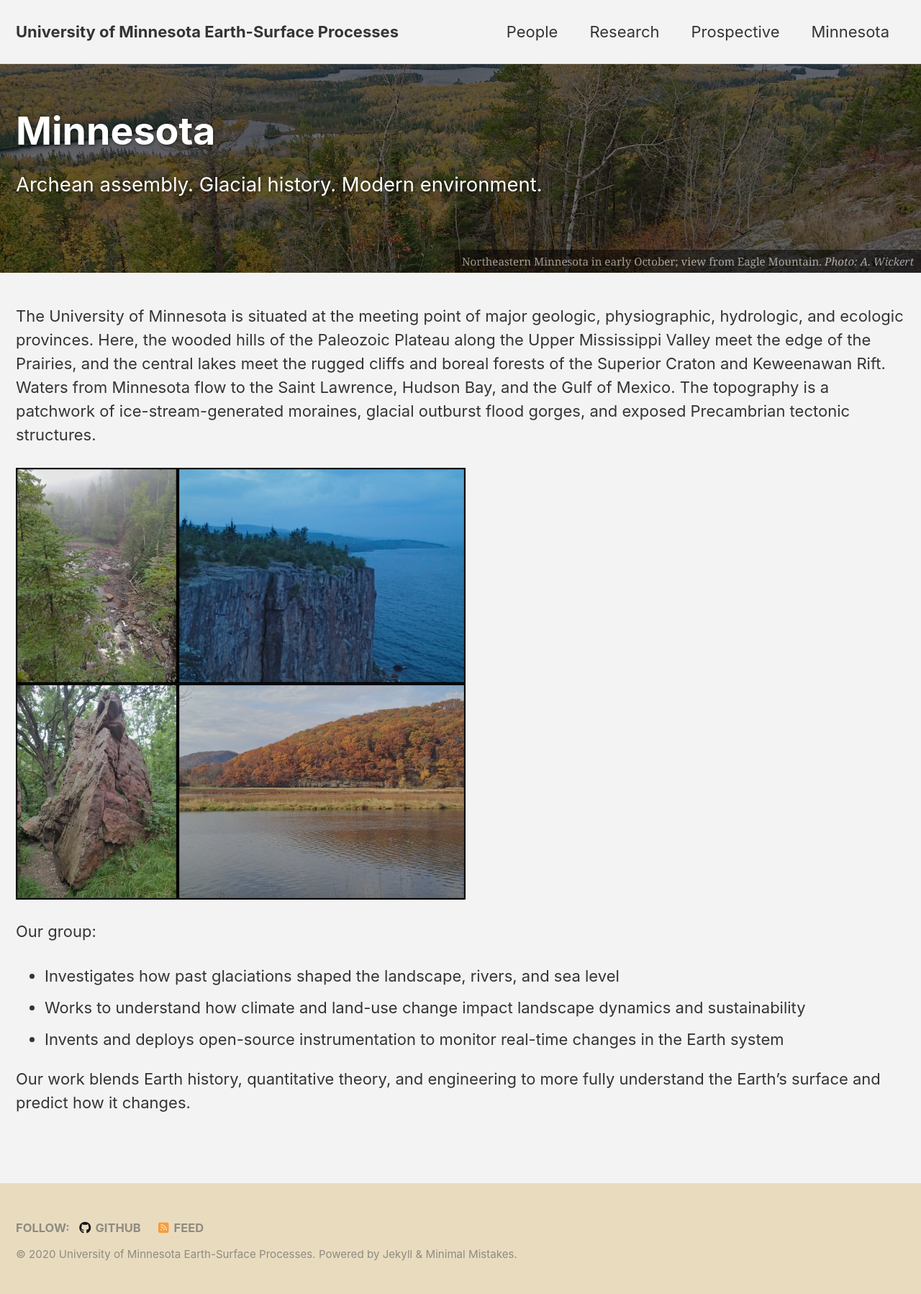
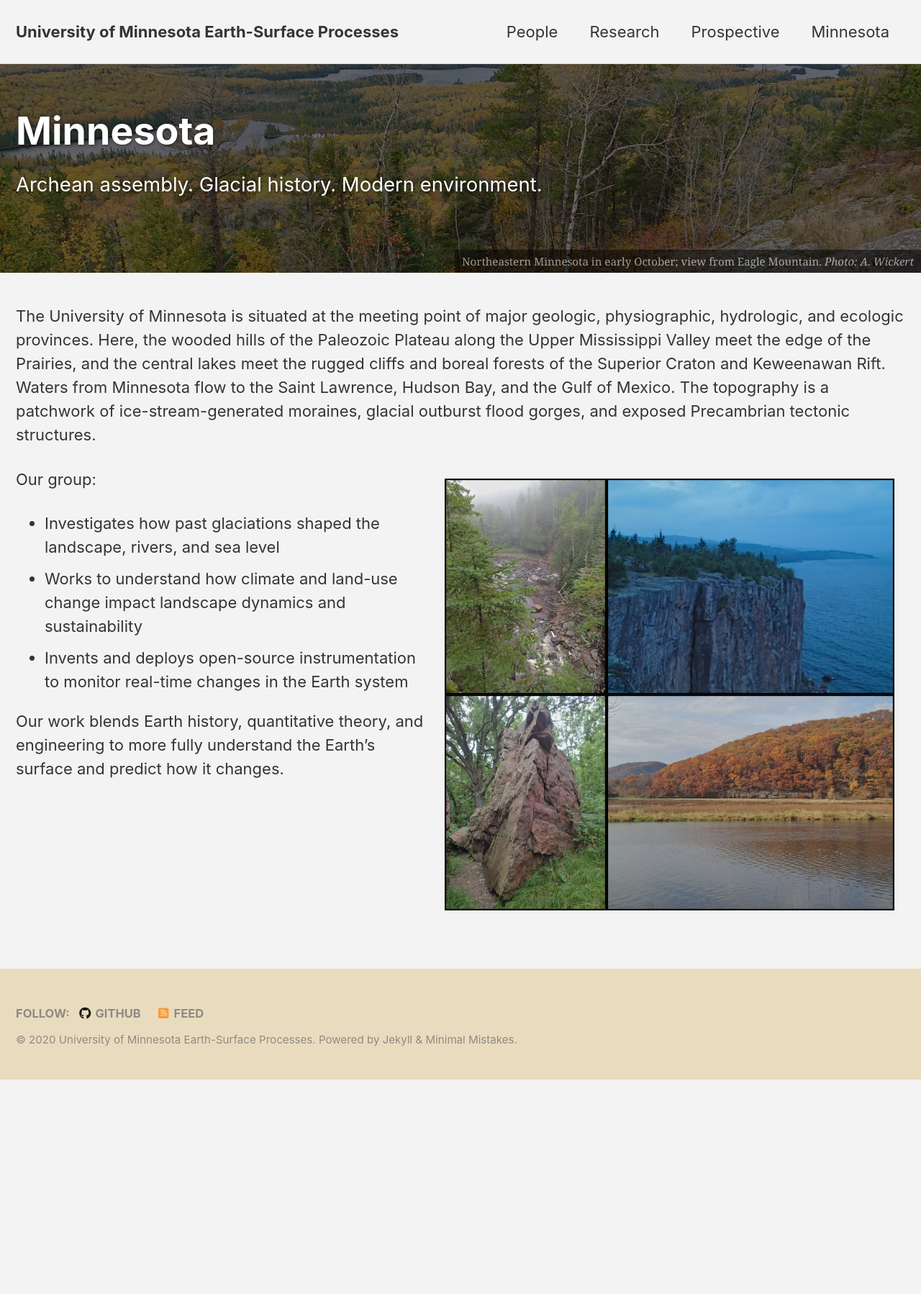
Before and after one commit to MNiMORPH/MNiMORPH.github.io, a Jekyll site: the page built from _pages/minnesota.md, in a window 1280 px wide. Shown: the whole page at 72% size. Built offline with Jekyll 4.4.1, drawn with Linux system fonts in a browser that asks for light colours; cached includes are drawn as plain includes; nearby versions of some CDN libraries; after the commit the page ends 1500 px from its top, so only the background shows below that.

Commit message:
Wrapped text around image

```diff
--- a/_pages/minnesota.md
+++ b/_pages/minnesota.md
@@ -17,7 +17,7 @@ excerpt: Archean assembly. Glacial history. Modern environment.<br />
 
 The University of Minnesota is situated at the meeting point of major geologic, physiographic, hydrologic, and ecologic provinces. Here, the wooded hills of the Paleozoic Plateau along the Upper Mississippi Valley meet the edge of the Prairies, and the central lakes meet the rugged cliffs and boreal forests of the Superior Craton and Keweenawan Rift. Waters from Minnesota flow to the Saint Lawrence, Hudson Bay, and the Gulf of Mexico. The topography is a patchwork of ice-stream-generated moraines, glacial outburst flood gorges, and exposed Precambrian tectonic structures.
 
-![Minnesota Landscapes](/assets/images/Minnesota.png)
+<img align="right" src="/assets/images/Minnesota.png" style="margin:15px">
 
 Our group:
 * Investigates how past glaciations shaped the landscape, rivers, and sea level
```
